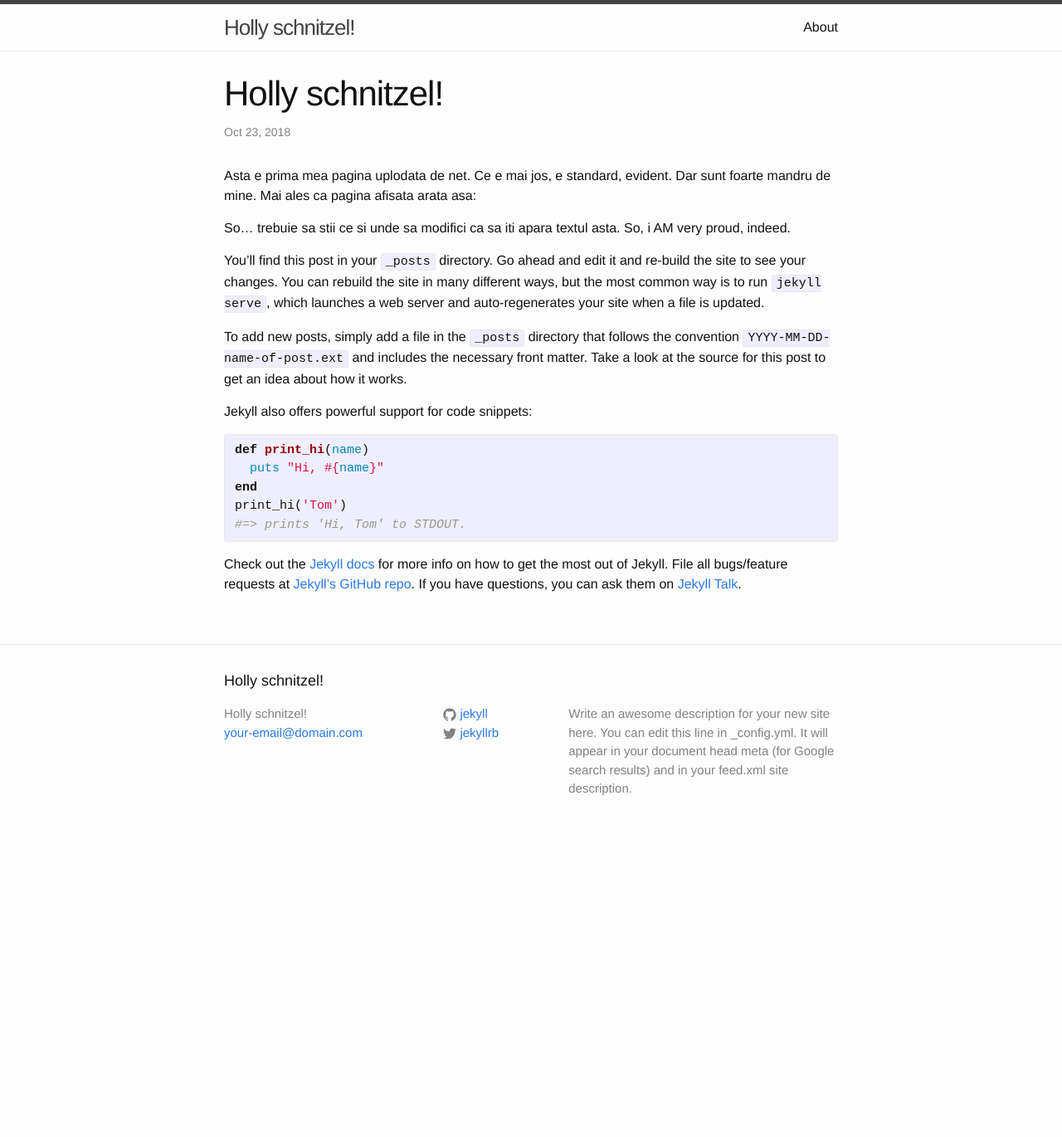
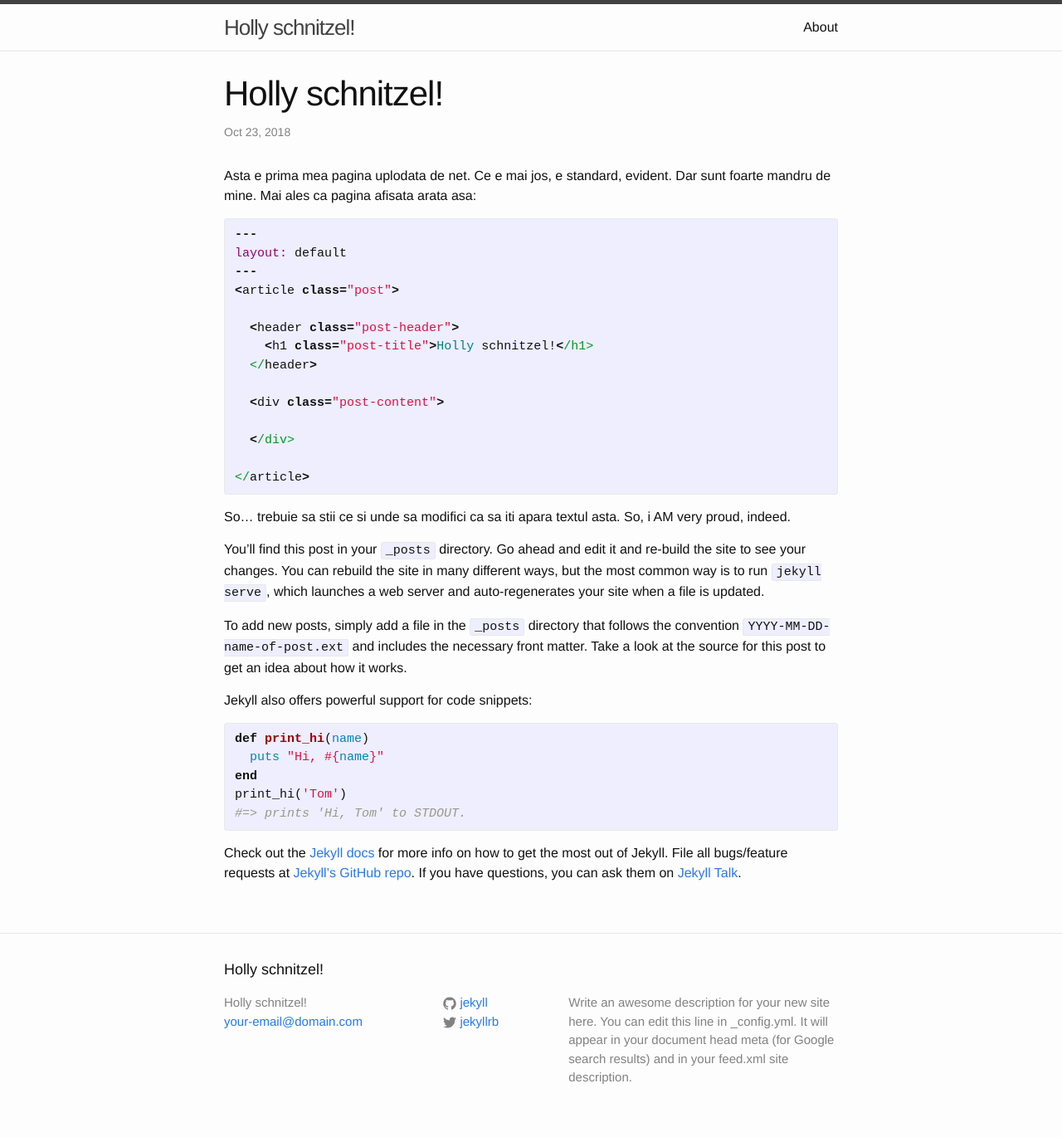
Before and after one commit to florinrinja/florinrinja.github.io, a Jekyll site: the page built from _posts/2018-10-23-welcome-to-jekyll.markdown, in a window 1280 px wide. Shown: the whole page at 83% size. Built offline with Jekyll 4.4.1, drawn with Linux system fonts in a browser that asks for light colours; before the commit the page ends 1022 px from its top, so only the background shows below that.

Commit message:
highlight

```diff
--- a/_posts/2018-10-23-welcome-to-jekyll.markdown
+++ b/_posts/2018-10-23-welcome-to-jekyll.markdown
@@ -8,7 +8,7 @@ categories: jekyll update
 Asta e prima mea pagina uplodata de net.
 Ce e mai jos, e standard, evident. Dar sunt foarte mandru de mine. Mai ales ca pagina afisata arata asa:
 
-<!---
+{% highlight ruby %}
 ---
 layout: default
 ---
@@ -23,7 +23,7 @@ layout: default
   </div>
 
 </article>
--->
+{% endhighlight %}
 
 So... trebuie sa stii ce si unde sa modifici ca sa iti apara textul asta.
 So, i AM very proud, indeed.
```
